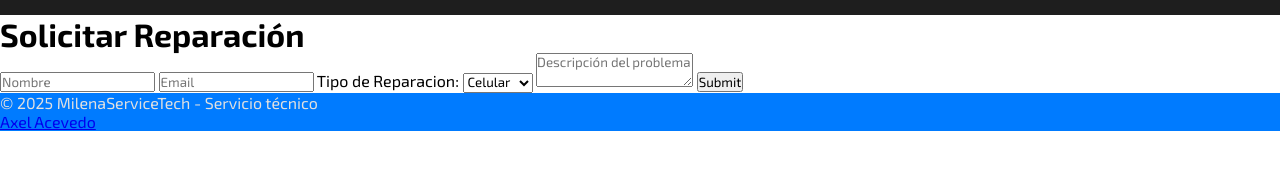
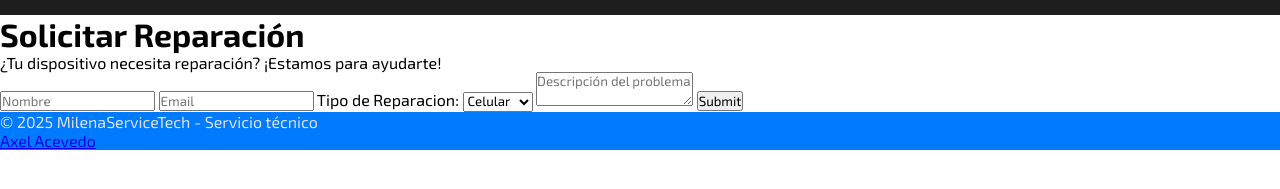
Before and after one commit to AXELAceved0/Landing-page-MilenaServiceTech, a plain HTML site: page form.html in a window 1280 px wide. Shown: the part 65-254 px from the top of the page. Drawn offline with Linux system fonts and the light colour scheme; a web font is replaced by a local one.

Commit message:
agregando parrafos al form

```diff
--- a/form.html
+++ b/form.html
@@ -19,6 +19,7 @@
     </header>
     <main>
         <h1>Solicitar Reparación</h1>
+        <p>¿Tu dispositivo necesita reparación? ¡Estamos para ayudarte!</p>
         <form action="#" method="post">
             <input type="text" name="username" placeholder="Nombre">
             <input type="email" name="email" placeholder="Email">
```
